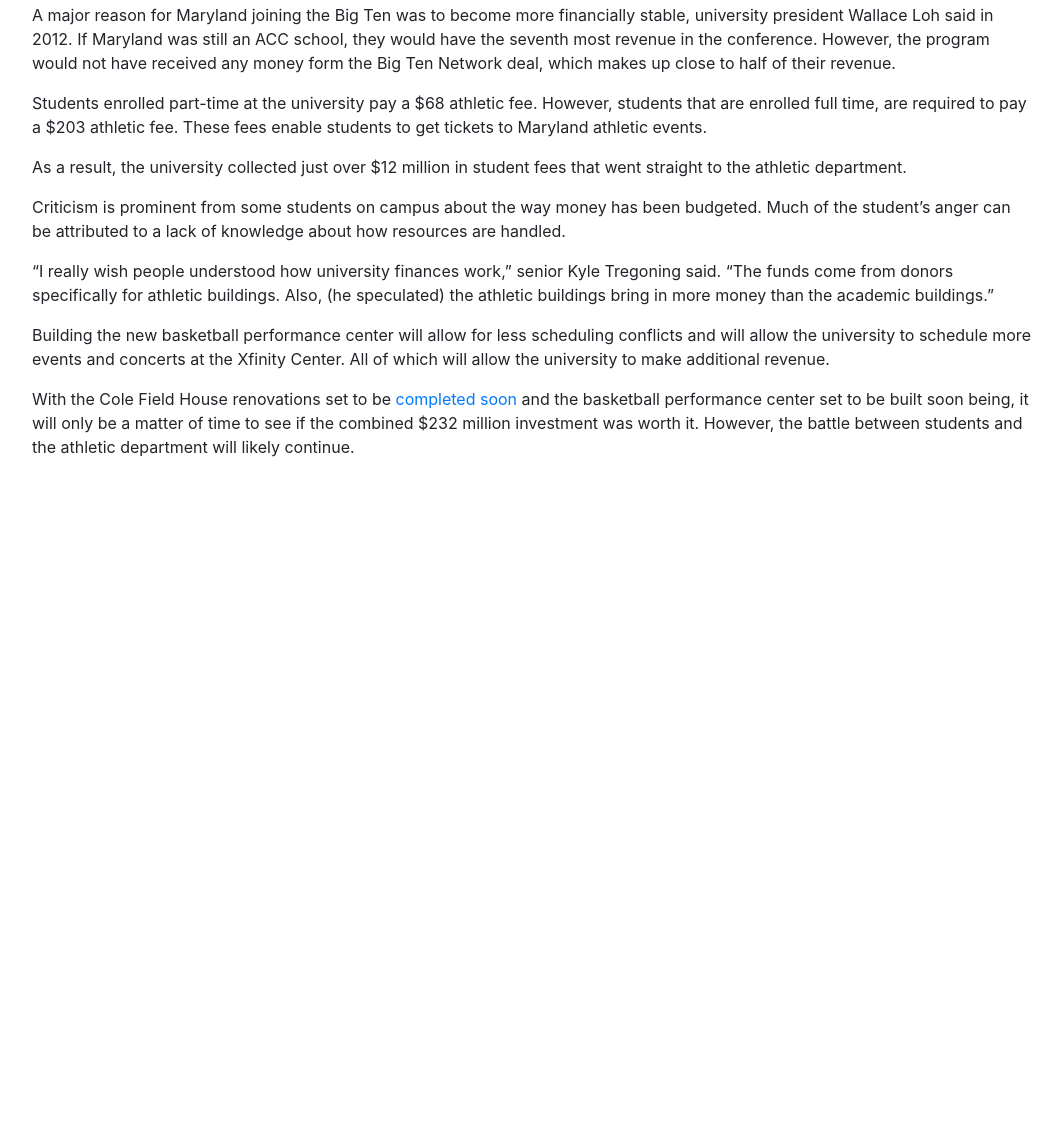
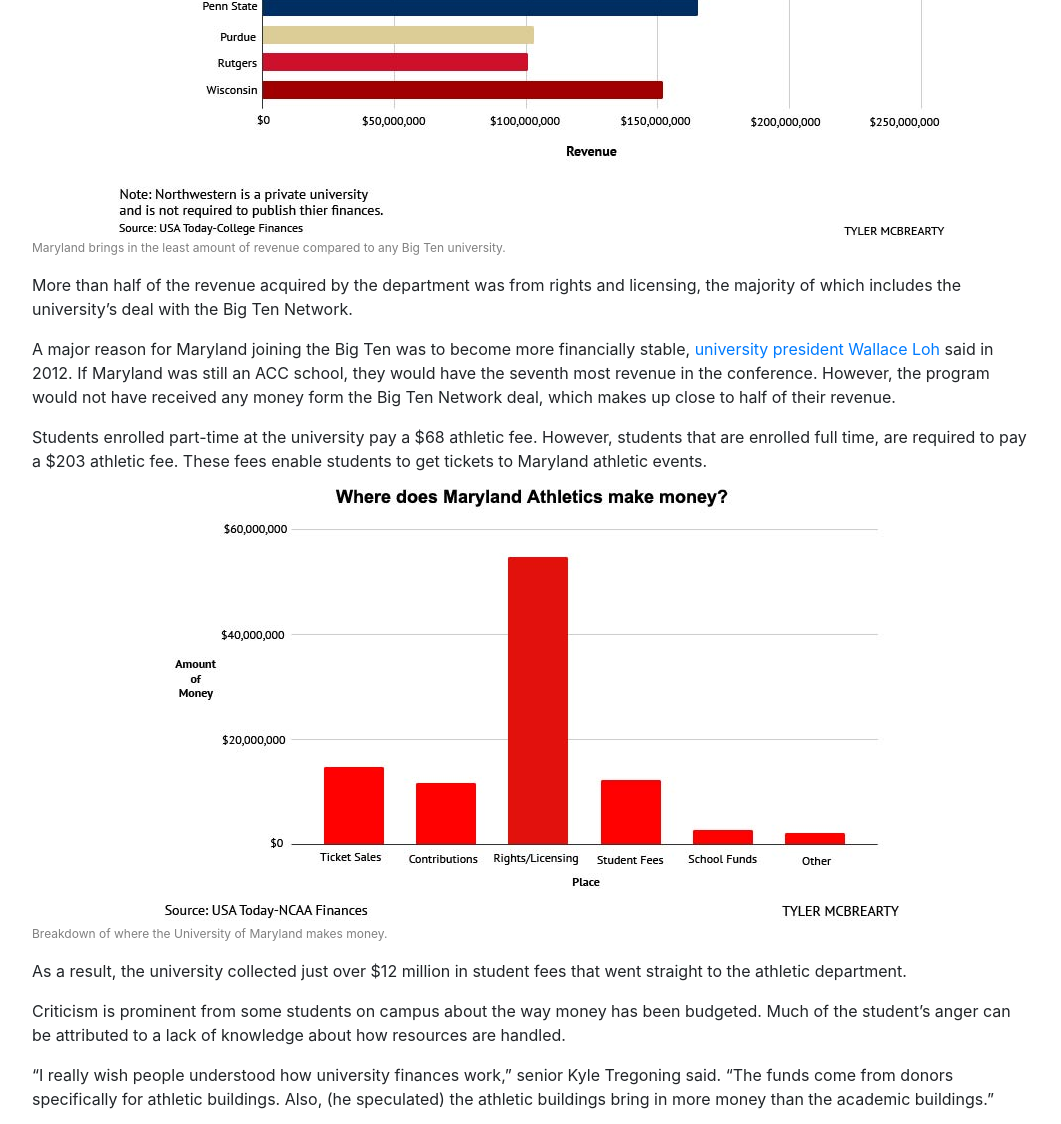
Before and after one commit to TylerMcBrearty2/j352-final, a plain HTML site: page index.html in a window 1280 px wide. Shown: the part 2088-3212 px from the top of the page, without its empty margins (108-1169 px from the left). Before the commit the page ends 2563 px from the top, so only its background shows below. Drawn offline with nearby package versions, Linux system fonts and the light colour scheme.

Commit message:
All Photos & Graphics added

```diff
--- a/index.html
+++ b/index.html
@@ -36,6 +36,11 @@
 
   <p>Both, Cole Field House and the new performance center provide coaches and student-athletes with resources now and in the future for recruiting purposes.</p>
 
+<figure>
+  <img id="cole-field-house" src="pics/Cole Field House.png" alt="cole-field-house">
+  <figcaption>An artist's rendition of a finished Cole Field House.</figcaption>
+</figure>
+
   <p>Students have made their frustration known about the athletic department’s plans. These students believe that funding for the athletic department is too large and takes away from more important resources for students. Additionally, they believe the fundraising campaigns could be more useful in other areas. </p>
 
   <p>An opinion article, written by Ray Newby, was published by The Diamondback critiquing the university’s decision to go through with the plans for the new performance center, calling the action a waste of money.</p>
@@ -57,9 +62,14 @@
 
   <p>More than half of the revenue acquired by the department was from rights and licensing, the majority of which includes the university’s deal with the Big Ten Network.</p>
 
-  <p>A major reason for Maryland joining the Big Ten was to become more financially stable, university president Wallace Loh said in 2012. If Maryland was still an ACC school, they would have the seventh most revenue in the conference. However, the program would not have received any money form the Big Ten Network deal, which makes up close to half of their revenue.</p>
+  <p>A major reason for Maryland joining the Big Ten was to become more financially stable, <a href="https://www.usatoday.com/story/sports/college/2012/11/19/maryland-leaves-acc-for-big-ten/1715635/">university president Wallace Loh</a> said in 2012. If Maryland was still an ACC school, they would have the seventh most revenue in the conference. However, the program would not have received any money form the Big Ten Network deal, which makes up close to half of their revenue.</p>
 
   <p>Students enrolled part-time at the university pay a $68 athletic fee. However, students that are enrolled full time, are required to pay a $203 athletic fee. These fees enable students to get tickets to Maryland athletic events.</p>
+
+<figure>
+  <img id="breakdown" src="graphics/where does maryland athletics make money_.jpg" alt=breakdown>
+  <figcaption>Breakdown of where the University of Maryland makes money.</figcaption>
+</figure>
 
   <p>As a result, the university collected just over $12 million in student fees that went straight to the athletic department.</p>
 
--- a/styles.css
+++ b/styles.css
@@ -25,6 +25,12 @@ title{
   margin-right: auto;
 }
 
+#breakdown {
+  display: block;
+  margin-left: auto;
+  margin-right: auto;
+}
+
 figcaption{
   font-size: 12px;
   color: grey;
```
Also changed, not shown: graphics/Where does Maryland Athletics make money_.jpg (added), graphics/Where does Maryland Athletics make money_.png (deleted), 1 other file.
